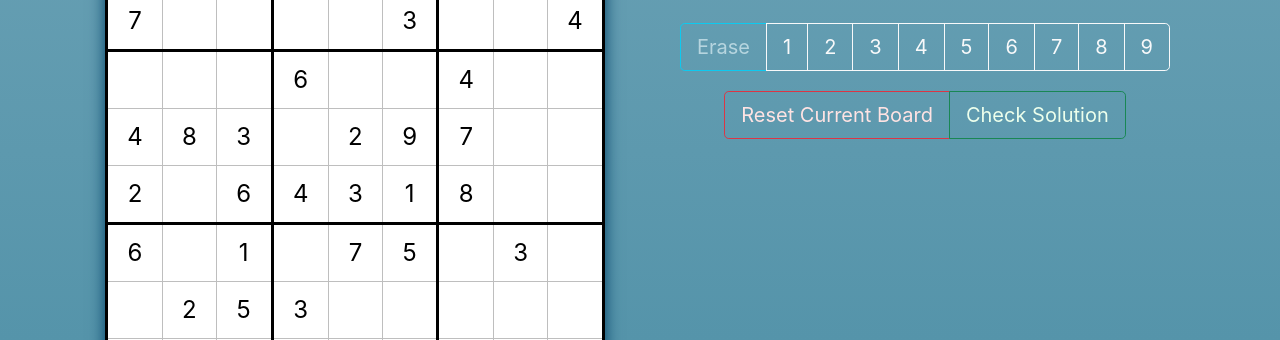
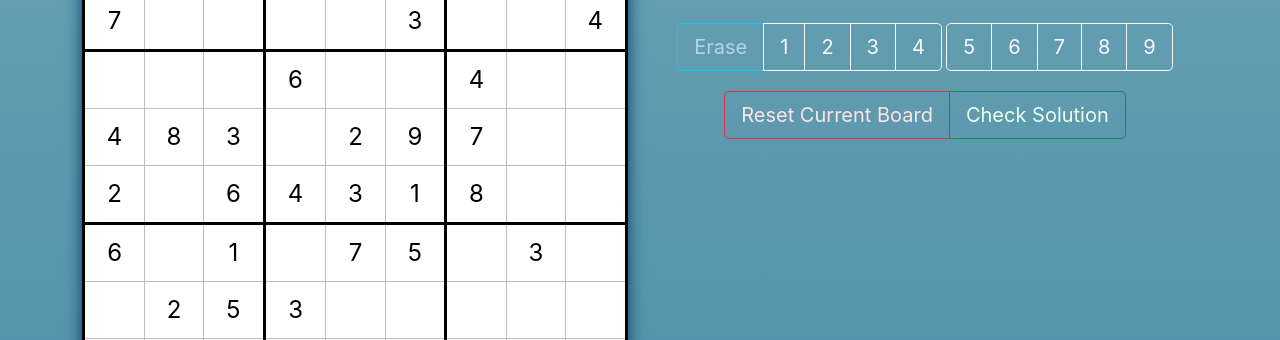
Before and after one commit to natelearnscode/Sudoku, a website built with webpack: page index.html in a window 1280 px wide. Shown: the part 460-800 px from the top of the page. Built offline with nearby package versions, Linux system fonts and the light colour scheme.

Commit message:
fixed table width and button for mobile

```diff
--- a/index.css
+++ b/index.css
@@ -9,7 +9,7 @@ html, body {
 
 table {
     color: black;
-    width: 500px;
+    width: 100%;
     height: auto;
     margin:1em auto;
     font-size: x-large;
--- a/index.html
+++ b/index.html
@@ -42,12 +42,14 @@
         <div class="col text-center">
           <h1 class="display-3">Controls</h1>
           <p class="lead">Click on the grid and either use your keyboard or the buttons below to input digits.</p>
-          <div class="btn-group btn-group-lg" role="group" aria-label="Control buttons">
+          <div class="btn-group btn-group-lg" role="group" aria-label="Control buttons 1-4">
             <button type="button" class="btn btn-outline-info" onclick="Game.erase()">Erase</button>
             <button type="button" class="btn btn-outline-light" onclick="Game.updateCell(1)">1</button>
             <button type="button" class="btn btn-outline-light" onclick="Game.updateCell(2)">2</button>
             <button type="button" class="btn btn-outline-light" onclick="Game.updateCell(3)">3</button>
             <button type="button" class="btn btn-outline-light" onclick="Game.updateCell(4)">4</button>
+          </div>
+          <div class="btn-group btn-group-lg" role="group" aria-label="Control buttons 5-9">
             <button type="button" class="btn btn-outline-light" onclick="Game.updateCell(5)">5</button>
             <button type="button" class="btn btn-outline-light" onclick="Game.updateCell(6)">6</button>
             <button type="button" class="btn btn-outline-light" onclick="Game.updateCell(7)">7</button>
```
